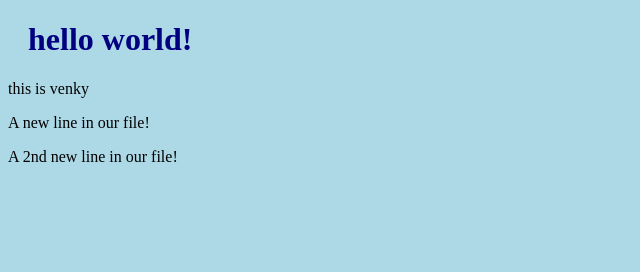
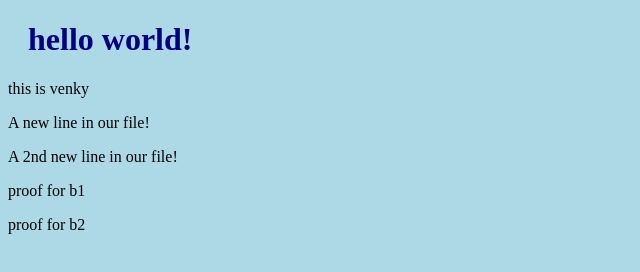
Before and after one commit to pvs444/learninggit, a plain HTML site: page index.html in a window 1280 px wide. Shown: the whole page, without its empty margins (0-640 px from the left). Drawn offline with Linux system fonts and the light colour scheme.

Commit message:
commit without merg

```diff
--- a/index.html
+++ b/index.html
@@ -9,5 +9,7 @@
 <p> this is venky</p>
 <p>A new line in our file!</p>
 <p>A 2nd new line in our file!</p>
+<p>proof for b1</p>
+<p>proof for b2</p>
 </body>
 </html>
```
